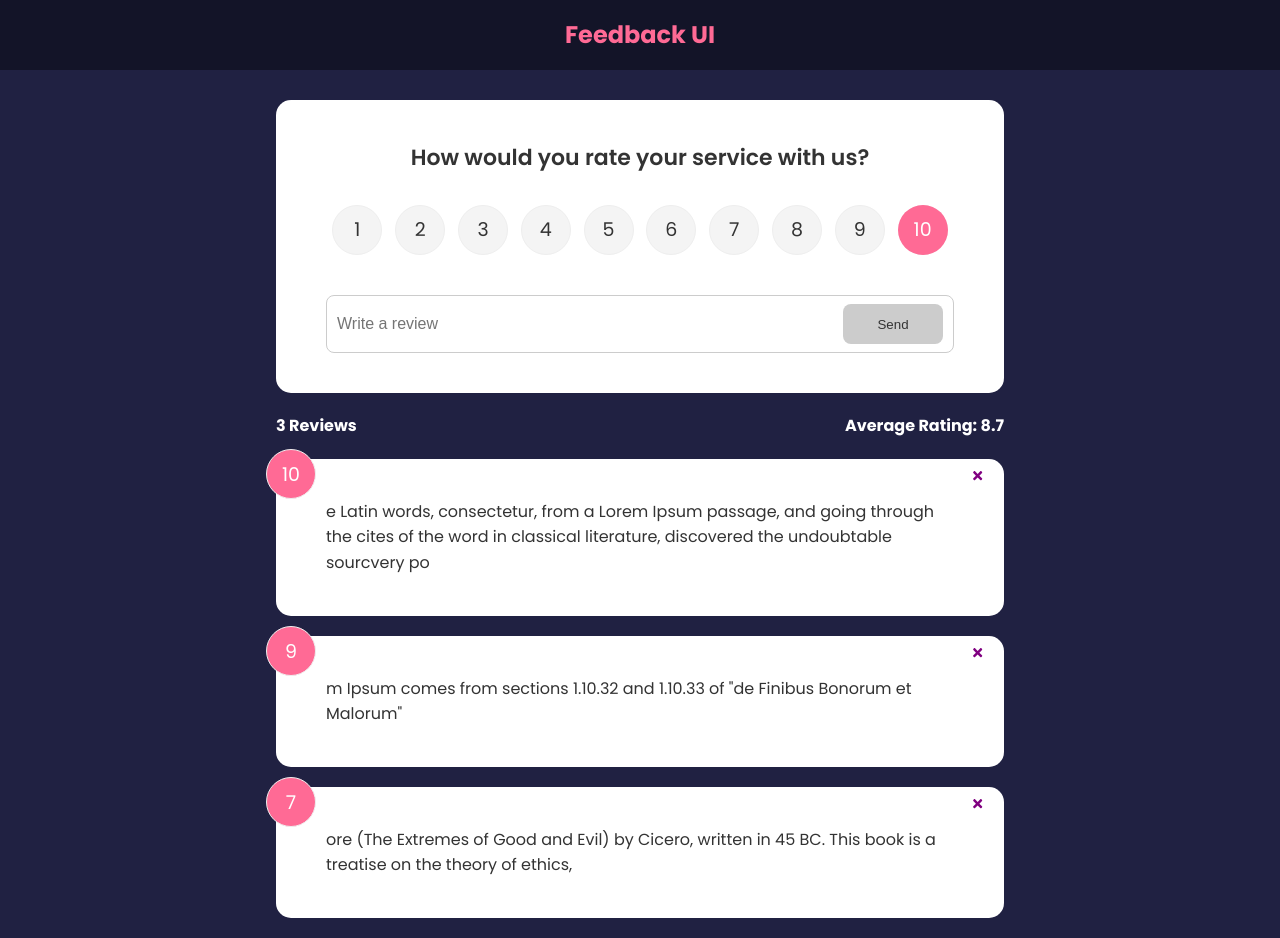
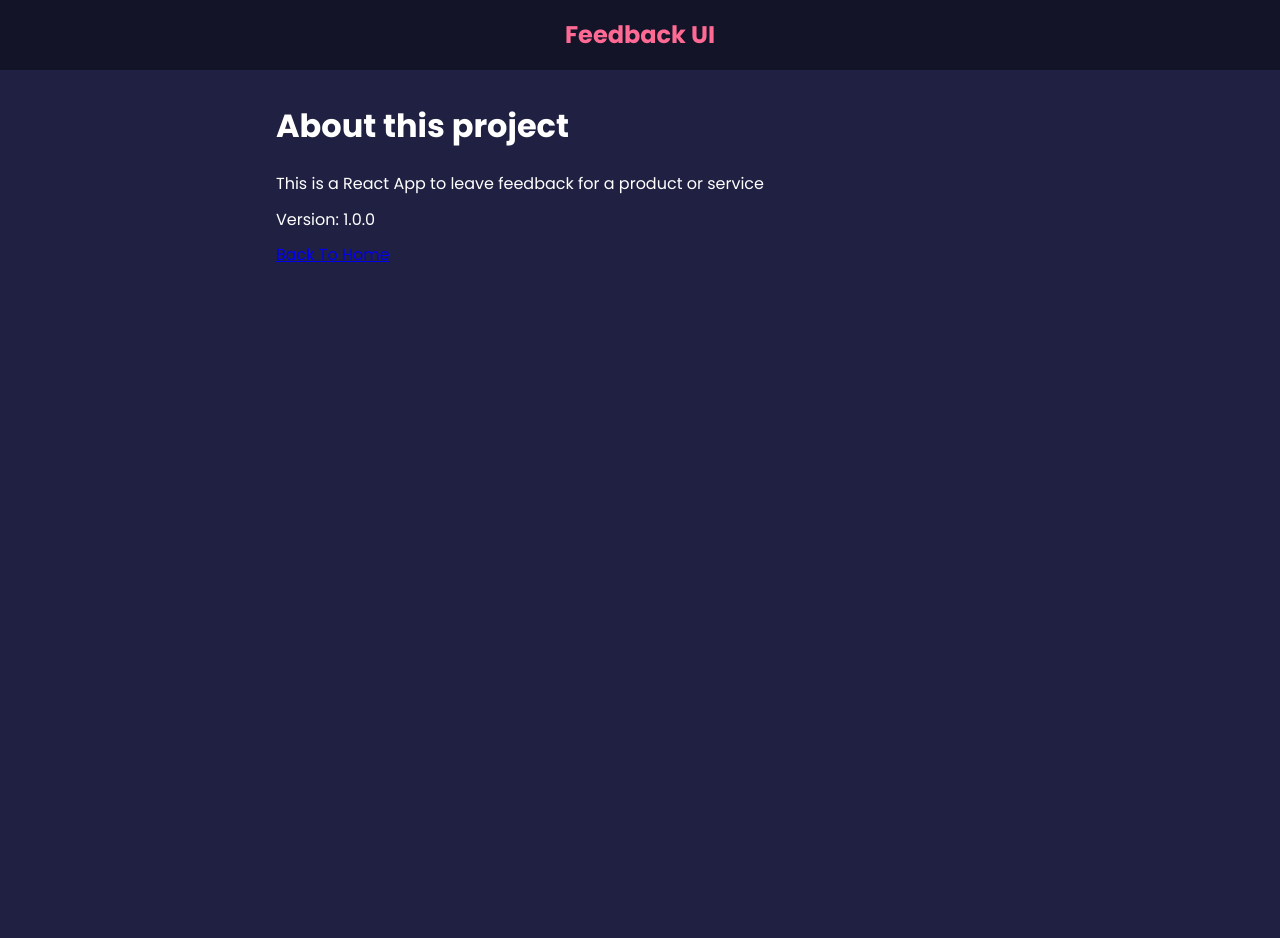
Before and after one commit to carlosofscience/feedback-app, a React (Create React App) app: page /about in a window 1280 px wide. After the commit the page ends 800 px from the top, so only its background shows below. Built offline with nearby package versions, Linux system fonts and the light colour scheme.

Commit message:
creating routes and links with react-router-dom v6.4

```diff
--- a/package.json
+++ b/package.json
@@ -10,6 +10,7 @@
     "react": "^18.2.0",
     "react-dom": "^18.2.0",
     "react-icons": "^4.6.0",
+    "react-router-dom": "^6.4.3",
     "react-scripts": "5.0.1",
     "uuid": "^9.0.0",
     "web-vitals": "^2.1.4"
--- a/src/App.js
+++ b/src/App.js
@@ -1,11 +1,13 @@
 import {v4 as uuidv4 } from 'uuid'
+import {BrowserRouter as Router, Routes, Route} from 'react-router-dom'
 import { useState } from 'react'
 import Header from './components/Header'
 import FeedbackData from './data/FeedBackData'
 import FeedbackList from './components/FeedbackList'
 import FeedbackStats from './components/FeedbackStats'
 import FeedbackForm from './components/FeedbackForm'
-
+import AboutPage from './pages/AboutPage'
+import AboutIconLink from './components/AboutIconLink'
 
 function App() {
 
@@ -24,14 +26,21 @@
 
 
   return (
-  <>
+  <Router>
     <Header />
     <div className="container">
-      <FeedbackForm handleAdd={addFeedback}/>
-      <FeedbackStats feedback={feedback}/>
-      <FeedbackList feedback={feedback} handleDelete={deleteFeedback}/>
+      <Routes>
+        <Route path="/" element={<>
+          <FeedbackForm handleAdd={addFeedback}/>
+          <FeedbackStats feedback={feedback}/>
+          <FeedbackList feedback={feedback} handleDelete={deleteFeedback}/>
+          <AboutIconLink />
+        </>}/>
+        <Route path="/about" element={<AboutPage />}/>
+
+      </Routes>
     </div>
-  </>
+  </Router>
   )
 }
 
--- /dev/null
+++ b/src/components/AboutIconLink.jsx
@@ -0,0 +1,18 @@
+import { Link } from "react-router-dom"
+import { FaQuestion } from "react-icons/fa"
+
+function AboutIconLink() {
+  return (
+    <div className="about-link">
+      <Link to={{
+          pathname:'/about',
+          search:'?sort=name',
+          hash:'#hellosegment'
+        }}>
+        <FaQuestion size={30} />
+      </Link>
+    </div>
+  )
+}
+
+export default AboutIconLink
--- /dev/null
+++ b/src/pages/AboutPage.jsx
@@ -0,0 +1,19 @@
+import Card from "../components/shared/Card"
+import { Link } from "react-router-dom"
+
+function AboutPage() {
+  return (
+  <div className="about">
+    <h1>About this project</h1>
+    <p>
+      This is a React App to leave feedback for a product or service
+    </p>
+    <p>Version: 1.0.0</p>
+    <p>
+      <Link to="/">Back To Home</Link>
+    </p>
+  </div>
+  )
+}
+
+export default AboutPage
```
Also changed, not shown: 1 other file (tests, documents, lock files or other folders).
